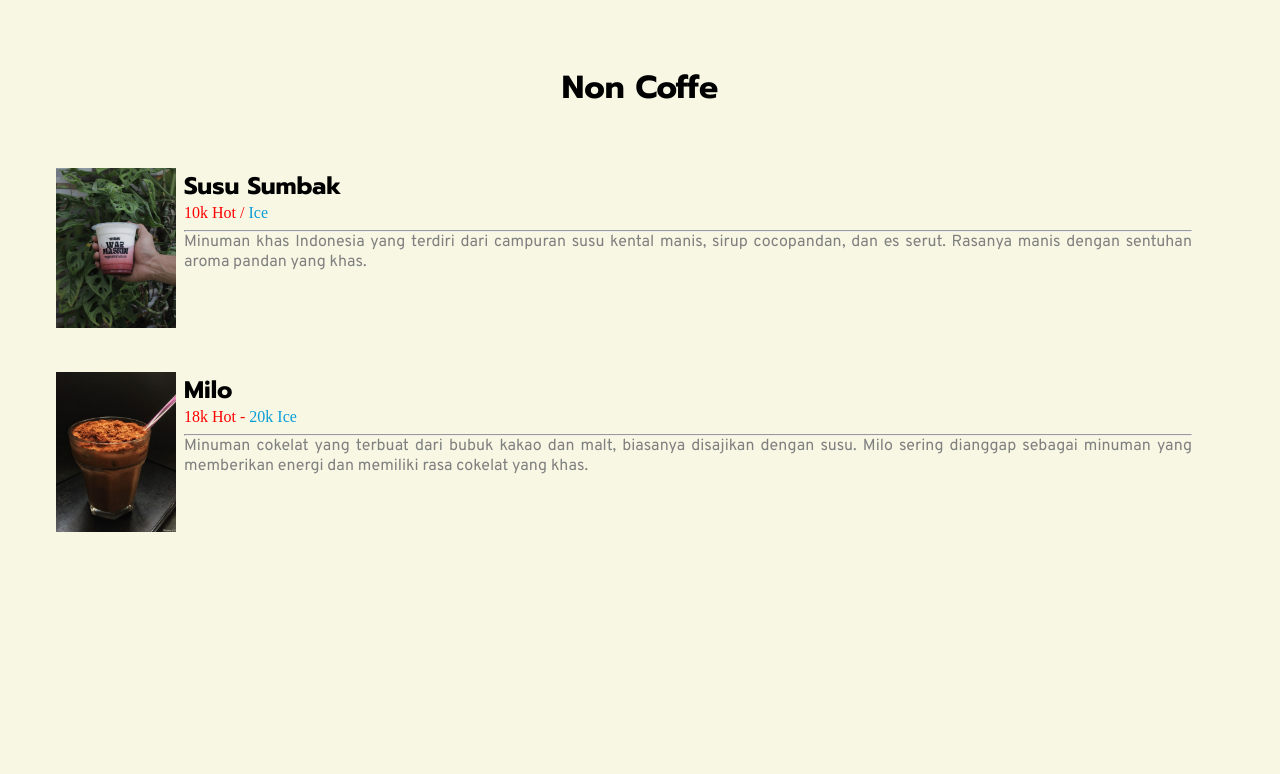
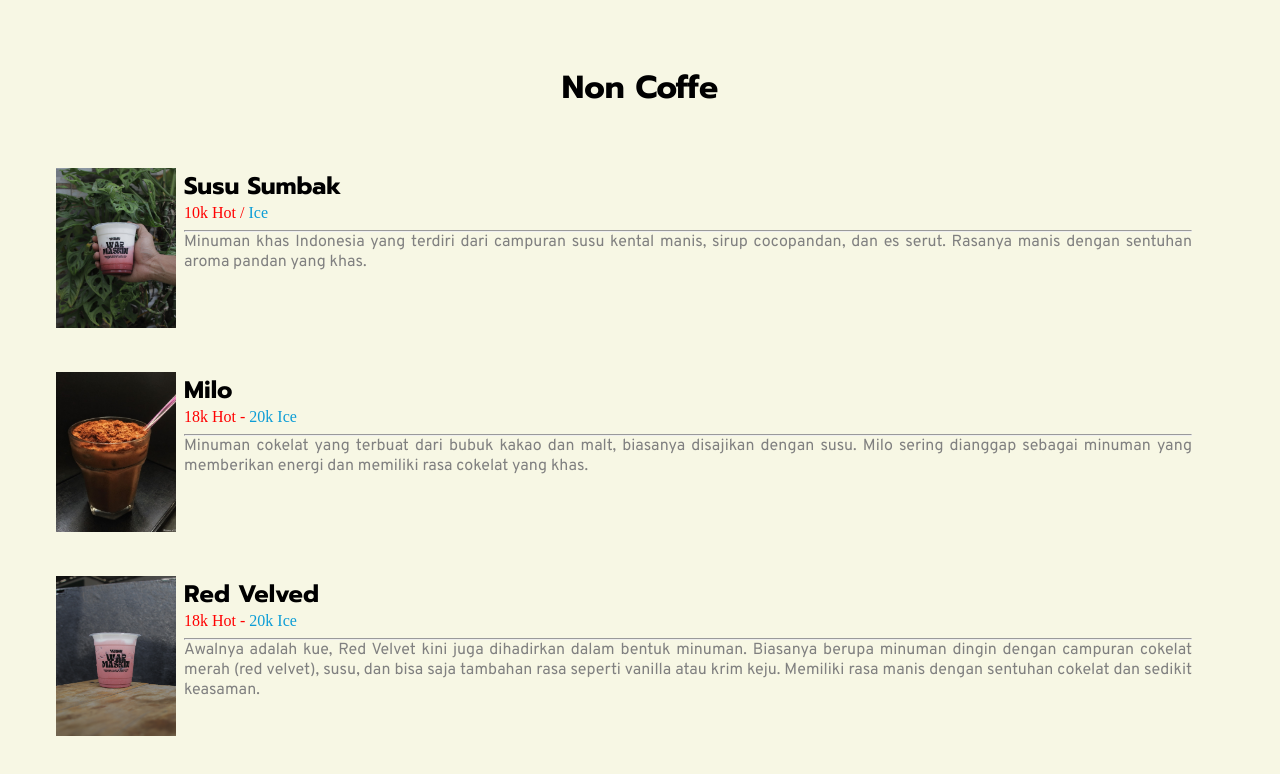
Before and after one commit to akmalghandi20/warmaskin, a website: page Program/menuwarmaskin.html in a window 1280 px wide. Shown: the part 1319-2093 px from the top of the page. Before the commit the page ends 1895 px from the top, so only its background shows below. Drawn offline with Linux system fonts and the light colour scheme; a web font is replaced by a local one.

Commit message:
dayanu: Menambahkan menu non coffe red velved

```diff
--- a/Program/menuwarmaskin.html
+++ b/Program/menuwarmaskin.html
@@ -370,6 +370,20 @@
                         </div>
                     </div>
 
+                    <div class="tampilancoffe">
+                        <div>
+                            <img src="assets/imgs/Red-Velvet.JPG" alt="">
+                        </div>
+                        <div class="deskripsi">
+                            <h3>Red Velved</h3>
+                            <p class="harga">18k Hot - <span>20k Ice</span></p>
+                            <hr>
+                            <div>
+                                <p>Awalnya adalah kue, Red Velvet kini juga dihadirkan dalam bentuk minuman. Biasanya berupa minuman dingin dengan campuran cokelat merah (red velvet), susu, dan bisa saja tambahan rasa seperti vanilla atau krim keju. Memiliki rasa manis dengan sentuhan cokelat dan sedikit keasaman.</p>
+                            </div>
+                        </div>
+                    </div>
+
 
 
                 </div>
```
